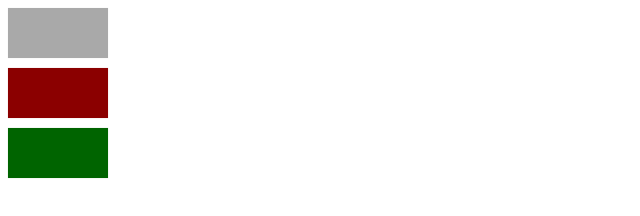
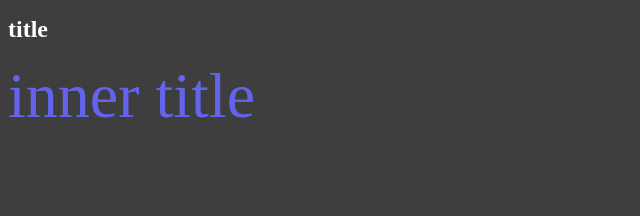
Before and after one commit to stevecyj/webpack-project, a website built with webpack: page src/index.html in a window 1280 px wide. Shown: the whole page, without its empty margins (0-640 px from the left). Built offline with nearby package versions, Linux system fonts and the light colour scheme.

Commit message:
[sass]:variable,inline-style

```diff
--- /dev/null
+++ b/src/ch03.scss
@@ -0,0 +1,22 @@
+$primary-color: #3e3e3e;
+$secondary-color: #fff;
+$fontSize: 24px;
+
+body {
+  background-color: $primary-color;
+}
+
+.title {
+  color: $secondary-color;
+}
+
+.fz {
+  font-size: $fontSize;
+}
+
+.box3 {
+  .title {
+    font-size: 64px;
+    color: rgb(99, 99, 236);
+  }
+}
--- a/src/index.html
+++ b/src/index.html
@@ -8,8 +8,12 @@
   <body>
     <!-- <div class="box"></div>
     <div class="box2"></div> -->
-    <div class="info"></div>
+    <!-- <div class="info"></div>
     <div class="alert"></div>
-    <div class="success"></div>
+    <div class="success"></div> -->
+    <h1 class="title fz">title</h1>
+    <div class="box3">
+      <div class="title">inner title</div>
+    </div>
   </body>
 </html>
--- a/src/index.js
+++ b/src/index.js
@@ -2,6 +2,7 @@ import $ from 'jquery';
 import { a } from './a';
 import './index.css';
 import './index.scss';
+import './ch03.scss';
 
 console.log($.ajax);
 console.log(a);
```
